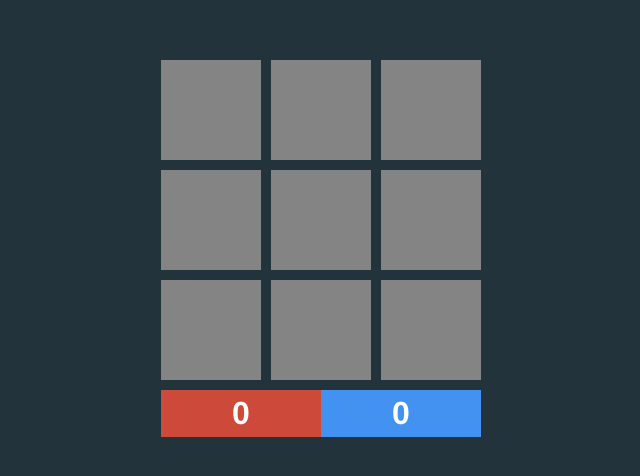
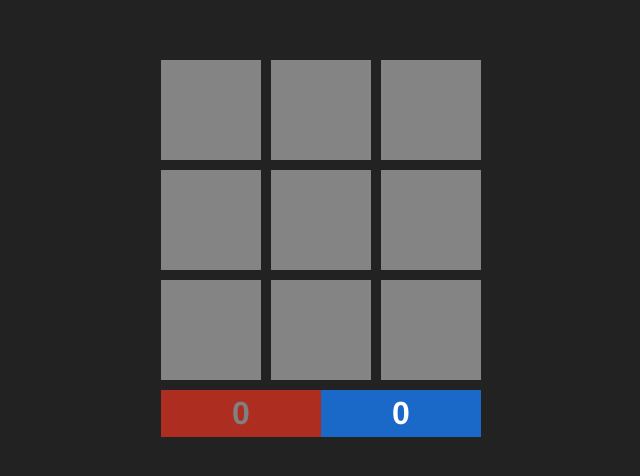
Before and after one commit to Nicoogf/tateti, a React (Create React App) app: page / in a window 1280 px wide. Shown: the part 154-630 px from the top of the page, without its empty margins (319-959 px from the left). Built offline with nearby package versions, Linux system fonts and the light colour scheme.

Commit message:
Color gris

```diff
--- a/src/App.css
+++ b/src/App.css
@@ -4,5 +4,5 @@
   justify-content: center;
   align-items: center;
   height: 100vh;
-  background-color: #22333B;
+  background-color: #222222;
 }
--- a/src/components/Score/ScoreBoard.css
+++ b/src/components/Score/ScoreBoard.css
@@ -11,10 +11,10 @@
     font-size: 2em;
     padding: 5px;
     font-weight: bold;
-    background-color: #4392f1;
+    background-color: #1a69c9;
 }
 
 .score-board div:first-child{
-    background-color: #cd493a ;
-    color:white;
+    background-color: #ad2e20 ;
+    color:gray;
 }
```
